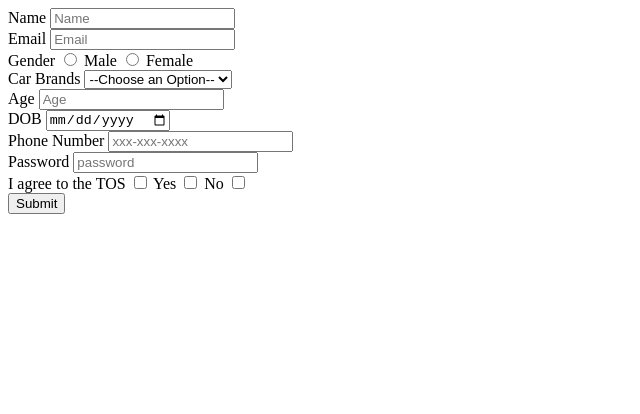
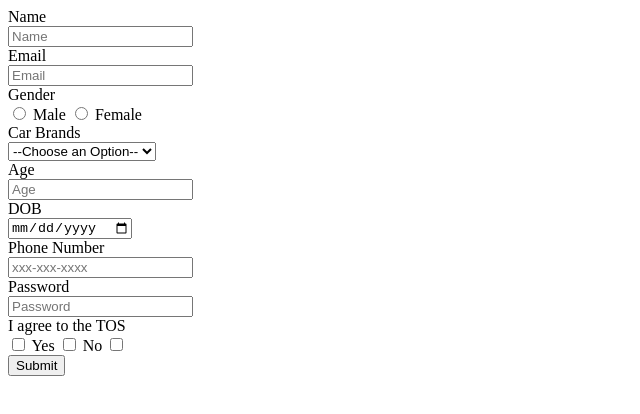
Before and after one commit to acciojob/signup-form-car-manasiTayade23, a website: page main.html in a window 1280 px wide. Shown: the whole page, without its empty margins (0-640 px from the left). Drawn offline with Linux system fonts and the light colour scheme.

Commit message:
created a submission

```diff
--- a/main.html
+++ b/main.html
@@ -12,18 +12,22 @@
 </script>
 <form method="post">
   <lable for="name" >Name</lable>
+	<br>
     <input type="text" id="#name"  placeholder="Name" required>
     <br>
     <lable for="email">Email</lable>
+	<br>
     <input type="email" id="email"  placeholder="Email" required>
     <br>
     <lable for="gender">Gender</lable>
+	<br>
     <input type="radio" id="#gender" required>
     <lable for="gender_m" name="gender">Male</lable>
     <input type="radio" >
     <lable for="gender_f" name="gender">Female</lable>
     <br>
     <lable for="cars">Car Brands</lable>
+	<br>
     <select name="cars" id="cars" required>
     <option value ="choose">--Choose an Option--</option>
     <option value="bmw">BMW</option>
@@ -32,18 +36,23 @@
   </select>
   <br>
     <lable for="age">Age</lable>
+	<br>
     <input type="number" id="#age"  placeholder="Age" required>
     <br>
     <lable for="dob">DOB</lable>
+	<br>
     <input type="date" id="#dob" required>
     <br>
     <lable for="tel">Phone Number</lable>
+	<br>
     <input type="tel" id="tel" placeholder="xxx-xxx-xxxx" >
     <br>
     <lable for="password">Password</lable>
-    <input type="password" id="#password" placeholder="password" required>
+	<br>
+    <input type="password" id="#password" placeholder="Password" required>
     <br>
     <lable for="tos">I agree to the TOS</lable>
+	<br>
     <input type="checkbox" id="#tos" required>
     <lable for="yes">Yes</lable>
     <input type="checkbox" id="#tos">
```
